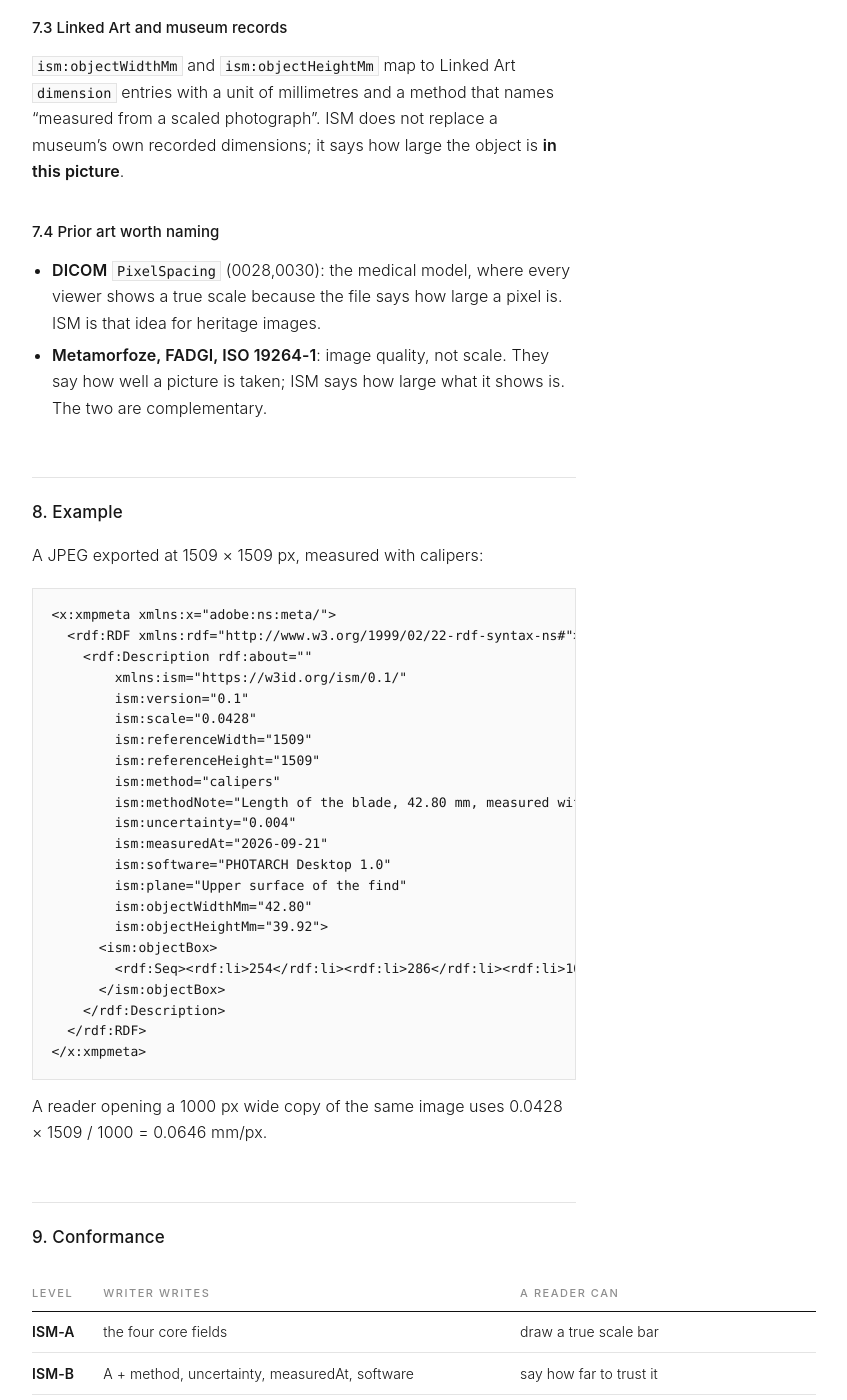
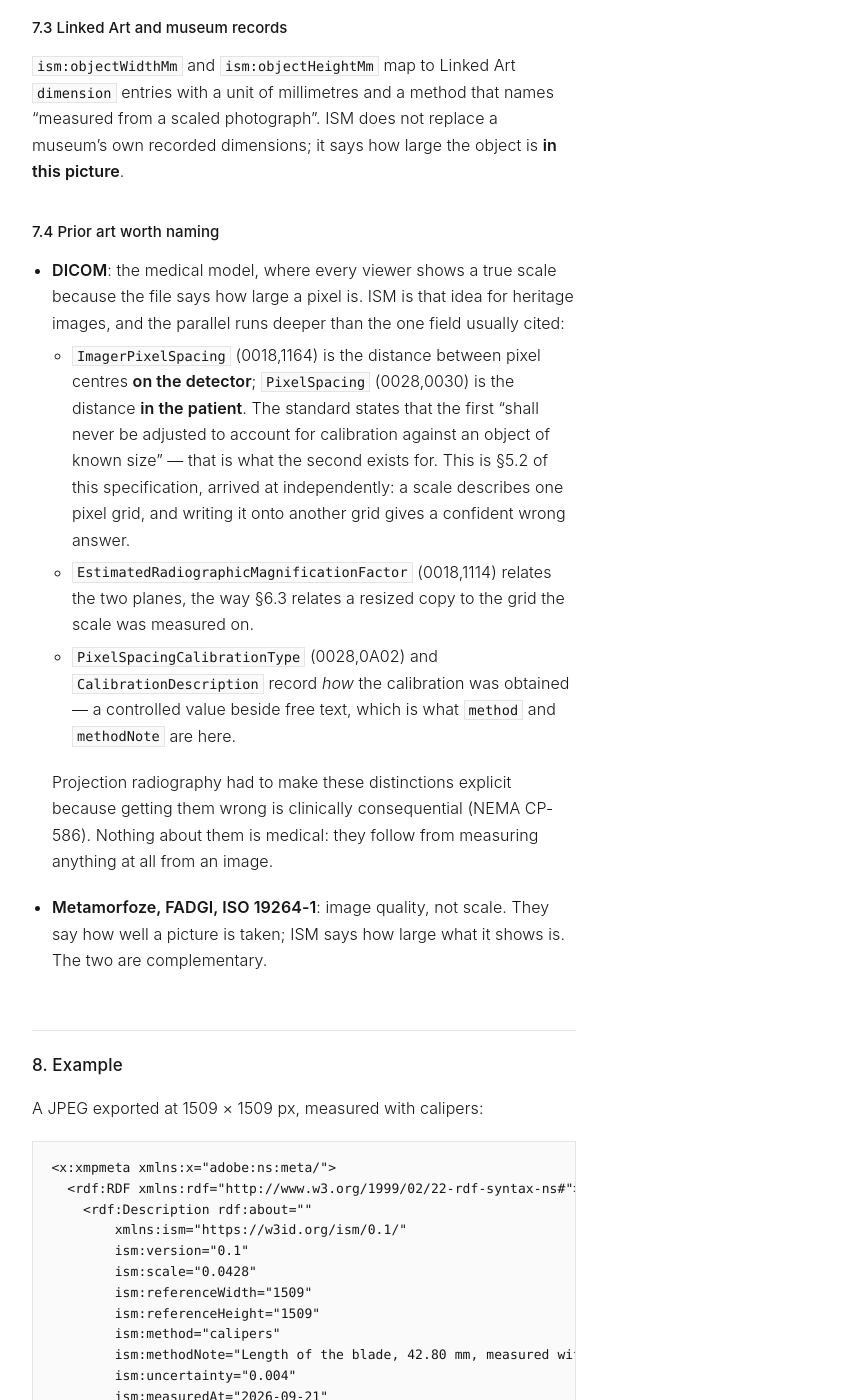
Before and after one commit to image-scale-metadata/image-scale-metadata.github.io, a Jekyll site: the page built from index.md, in a window 1280 px wide and 1400 px high, scrolled down 6530 px. Shown: the whole window, without its empty margins (216-1063 px from the left). Built offline with Jekyll 4.4.1, drawn with Linux system fonts in a browser that asks for light colours.

Commit message:
Name the whole of the DICOM precedent, not one field of it
Prior art cited PixelSpacing and stopped there, which understates the case.
The distinction this specification makes in 5.2 -- that a scale describes one
pixel grid and must not be written onto another -- is one projection
radiography had to make explicit decades ago: ImagerPixelSpacing is the
detector's grid, PixelSpacing is the patient's, and the standard says
outright that the first shall never be adjusted to stand in for the second.

The magnification factor relates the two planes as 6.3 relates a resized copy
to the grid it was measured on, and the calibration type and description are
a controlled value beside free text, which is what method and methodNote are
here.

Worth saying plainly: none of this is medical. It follows from measuring
anything from an image, and a heritage image has no equivalent at all.

```diff
--- a/index.md
+++ b/index.md
@@ -210,9 +210,24 @@ picture**.
 
 ### 7.4 Prior art worth naming
 
-- **DICOM** `PixelSpacing` (0028,0030): the medical model, where every viewer shows a
-  true scale because the file says how large a pixel is. ISM is that idea for heritage
-  images.
+- **DICOM**: the medical model, where every viewer shows a true scale because the file
+  says how large a pixel is. ISM is that idea for heritage images, and the parallel runs
+  deeper than the one field usually cited:
+  - `ImagerPixelSpacing` (0018,1164) is the distance between pixel centres **on the
+    detector**; `PixelSpacing` (0028,0030) is the distance **in the patient**. The
+    standard states that the first "shall never be adjusted to account for calibration
+    against an object of known size" — that is what the second exists for. This is §5.2
+    of this specification, arrived at independently: a scale describes one pixel grid,
+    and writing it onto another grid gives a confident wrong answer.
+  - `EstimatedRadiographicMagnificationFactor` (0018,1114) relates the two planes, the
+    way §6.3 relates a resized copy to the grid the scale was measured on.
+  - `PixelSpacingCalibrationType` (0028,0A02) and `CalibrationDescription` record *how*
+    the calibration was obtained — a controlled value beside free text, which is what
+    `method` and `methodNote` are here.
+
+  Projection radiography had to make these distinctions explicit because getting them
+  wrong is clinically consequential (NEMA CP-586). Nothing about them is medical: they
+  follow from measuring anything at all from an image.
 - **Metamorfoze, FADGI, ISO 19264-1**: image quality, not scale. They say how well a
   picture is taken; ISM says how large what it shows is. The two are complementary.
 
```
